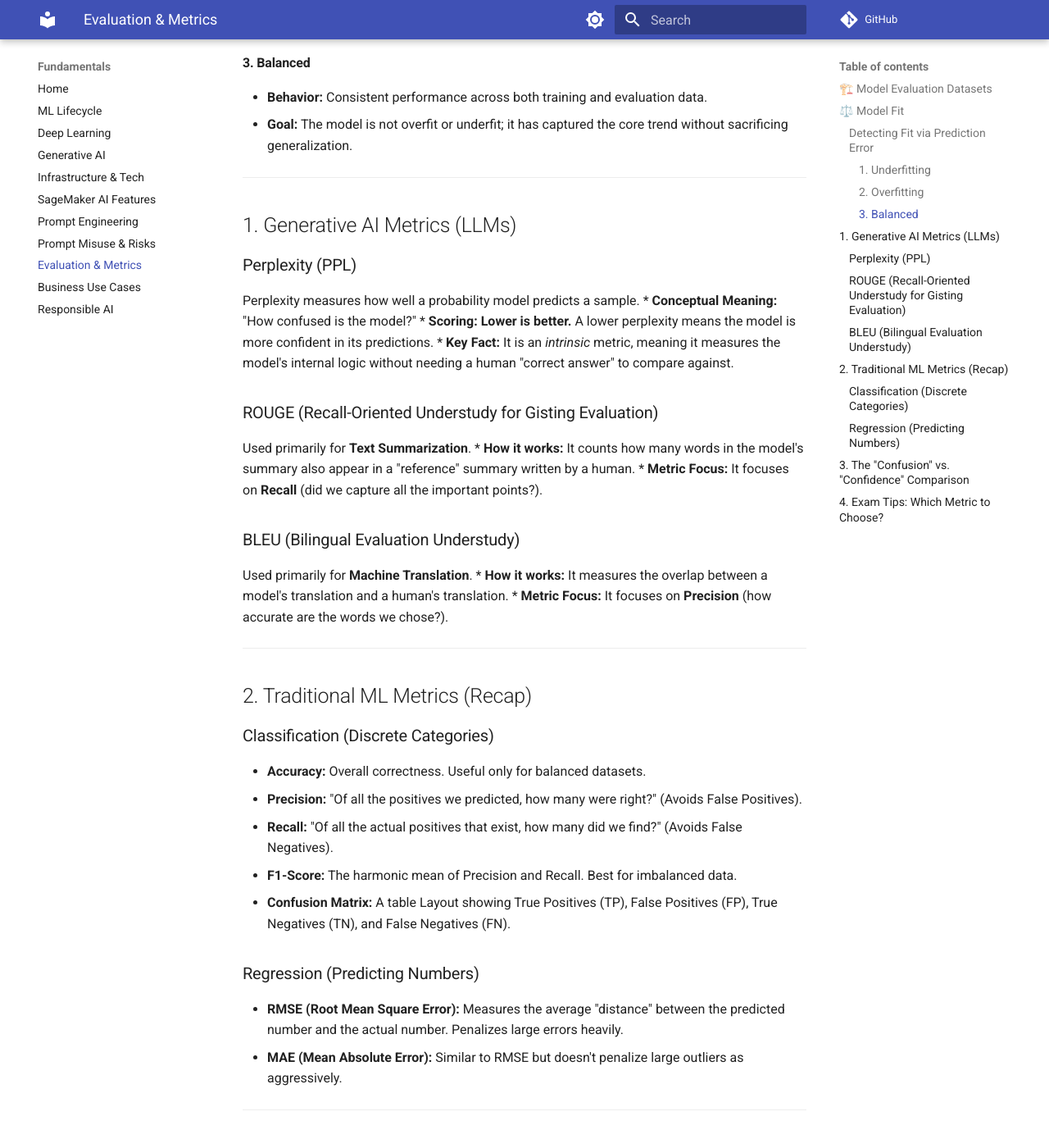
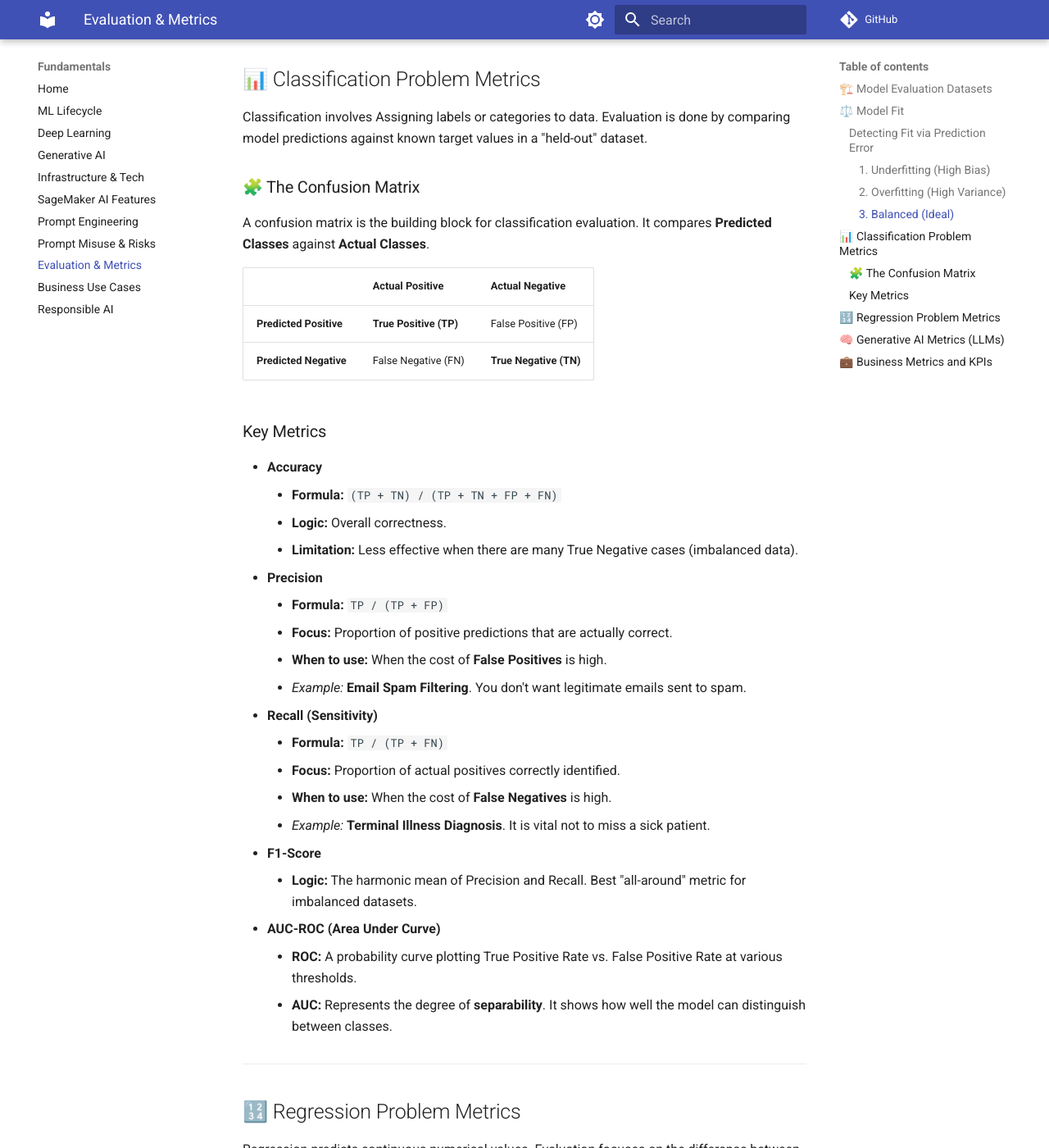
Before and after one commit to kvcenation5/aws-ai-practitioner-exam, an MkDocs documentation site: the page built from docs/07-model-evaluation-and-metrics.md, in a window 1280 px wide and 1400 px high, scrolled down 2191 px. Shown: the whole window at 82% size. Built offline with MkDocs 1.6.1 and Material for MkDocs 9.7.7, drawn with Linux system fonts in a browser that asks for light colours; comment, search, counter and statistics services are not loaded; some of the changed text lies outside the part shown.

Commit message:
Comprehensive update to Model Evaluation, Metrics, and Bias/Variance visualization

```diff
--- a/docs/07-model-evaluation-and-metrics.md
+++ b/docs/07-model-evaluation-and-metrics.md
@@ -28,74 +28,82 @@
 ### Detecting Fit via Prediction Error
 You can determine the state of your model by comparing the **prediction error** on the **training data** versus the **evaluation data**.
 
-#### 1. Underfitting
+#### 1. Underfitting (High Bias)
 *   **Behavior:** Performs poorly on the **training data**.
-*   **Cause:** The model is too simple (the input features are not expressive enough) to capture the relationship between inputs (X) and target values (Y).
-*   **Visual:** The model remains far from the data points even in training.
+*   **Cause:** The model is too simple (the input features are not expressive enough).
 
-#### 2. Overfitting
+#### 2. Overfitting (High Variance)
 *   **Behavior:** Performs well on **training data** but poorly on **evaluation data**.
-*   **Cause:** The model has "memorized" the specific training examples and noise rather than learning the general underlying patterns. It is unable to **generalize** to unseen examples.
-*   **Visual:** The model zig-zags to hit every training point perfectly, missing the overall trend.
+*   **Cause:** The model has "memorized" the training noise rather than learning general patterns.
 
-#### 3. Balanced
-*   **Behavior:** Consistent performance across both training and evaluation data.
-*   **Goal:** The model is not overfit or underfit; it has captured the core trend without sacrificing generalization.
+#### 3. Balanced (Ideal)
+*   **Goal:** Low bias and low variance. Consistency across both training and evaluation data.
 
 ---
 
-## 1. Generative AI Metrics (LLMs)
+## 📊 Classification Problem Metrics
 
-### Perplexity (PPL)
-Perplexity measures how well a probability model predicts a sample.
-*   **Conceptual Meaning:** "How confused is the model?"
-*   **Scoring:** **Lower is better.** A lower perplexity means the model is more confident in its predictions.
-*   **Key Fact:** It is an *intrinsic* metric, meaning it measures the model's internal logic without needing a human "correct answer" to compare against.
+Classification involves Assigning labels or categories to data. Evaluation is done by comparing model predictions against known target values in a "held-out" dataset.
 
-### ROUGE (Recall-Oriented Understudy for Gisting Evaluation)
-Used primarily for **Text Summarization**.
-*   **How it works:** It counts how many words in the model's summary also appear in a "reference" summary written by a human.
-*   **Metric Focus:** It focuses on **Recall** (did we capture all the important points?).
+### 🧩 The Confusion Matrix
+A confusion matrix is the building block for classification evaluation. It compares **Predicted Classes** against **Actual Classes**.
 
-### BLEU (Bilingual Evaluation Understudy)
-Used primarily for **Machine Translation**.
-*   **How it works:** It measures the overlap between a model's translation and a human's translation.
-*   **Metric Focus:** It focuses on **Precision** (how accurate are the words we chose?).
+| | Actual Positive | Actual Negative |
+| :--- | :--- | :--- |
+| **Predicted Positive** | **True Positive (TP)** | False Positive (FP) |
+| **Predicted Negative** | False Negative (FN) | **True Negative (TN)** |
+
+### Key Metrics
+*   **Accuracy**
+    *   **Formula:** `(TP + TN) / (TP + TN + FP + FN)`
+    *   **Logic:** Overall correctness.
+    *   **Limitation:** Less effective when there are many True Negative cases (imbalanced data).
+*   **Precision**
+    *   **Formula:** `TP / (TP + FP)`
+    *   **Focus:** Proportion of positive predictions that are actually correct.
+    *   **When to use:** When the cost of **False Positives** is high.
+    *   *Example:* **Email Spam Filtering**. You don't want legitimate emails sent to spam.
+*   **Recall (Sensitivity)**
+    *   **Formula:** `TP / (TP + FN)`
+    *   **Focus:** Proportion of actual positives correctly identified.
+    *   **When to use:** When the cost of **False Negatives** is high.
+    *   *Example:* **Terminal Illness Diagnosis**. It is vital not to miss a sick patient.
+*   **F1-Score**
+    *   **Logic:** The harmonic mean of Precision and Recall. Best "all-around" metric for imbalanced datasets.
+*   **AUC-ROC (Area Under Curve)**
+    *   **ROC:** A probability curve plotting True Positive Rate vs. False Positive Rate at various thresholds.
+    *   **AUC:** Represents the degree of **separability**. It shows how well the model can distinguish between classes.
 
 ---
 
-## 2. Traditional ML Metrics (Recap)
+## 🔢 Regression Problem Metrics
 
-### Classification (Discrete Categories)
-*   **Accuracy:** Overall correctness. Useful only for balanced datasets.
-*   **Precision:** "Of all the positives we predicted, how many were right?" (Avoids False Positives).
-*   **Recall:** "Of all the actual positives that exist, how many did we find?" (Avoids False Negatives).
-*   **F1-Score:** The harmonic mean of Precision and Recall. Best for imbalanced data.
-*   **Confusion Matrix:** A table Layout showing True Positives (TP), False Positives (FP), True Negatives (TN), and False Negatives (FN).
+Regression predicts continuous numerical values. Evaluation focuses on the difference between the prediction and the actual outcome.
 
-### Regression (Predicting Numbers)
-*   **RMSE (Root Mean Square Error):** Measures the average "distance" between the predicted number and the actual number. Penalizes large errors heavily.
-*   **MAE (Mean Absolute Error):** Similar to RMSE but doesn't penalize large outliers as aggressively.
+*   **Mean Squared Error (MSE)**
+    *   **Calculation:** Sum up the squares of the differences between predicted and actual values.
+    *   **Goal:** The **smaller the MSE**, the better the predictive accuracy.
+*   **R-Squared (R²)**
+    *   **Logic:** Explains the fraction of variance accounted for by the model (scored 0 to 1).
+    *   **Goal:** A value close to 1 indicates the model explains most of the data's variance.
 
 ---
 
-## 3. The "Confusion" vs. "Confidence" Comparison
+## 🧠 Generative AI Metrics (LLMs)
 
-| Goal | Metric | Logic |
-| :--- | :--- | :--- |
-| **Measure Uncertainty** | **Perplexity** | How many options did the model struggle to choose between? |
-| **Measure Text Quality**| **ROUGE / BLEU** | How close is the output to a "perfect" human example? |
-| **Measure Factual Accuracy** | **Logprobs** | What was the mathematical probability (0-1) of the chosen word? |
+*   **Perplexity (PPL):** Measures "How confused is the model?" **Lower is better.**
+*   **ROUGE:** Used for **Summarization**. Focuses on Recall.
+*   **BLEU:** Used for **Translation**. Focuses on Precision.
 
 ---
 
-## 4. Exam Tips: Which Metric to Choose?
+## 💼 Business Metrics and KPIs
 
-*   **Summarization/Captions?** Choose **ROUGE**.
-*   **Translation?** Choose **BLEU**.
-*   **Model "Guts"/Confidence?** Choose **Perplexity** or **Logprobs**.
-*   **Cancer detection or Medical?** Choose **Recall** (You cannot afford to miss a positive).
-*   **Email Spam filtering?** Choose **Precision** (You cannot afford to accidentally block a real email).
+Model performance must align with business goals established in the **Business Goal Identification** phase.
+
+*   **KPI Alignment:** Link numerical metrics (Precision/Recall) to business results like increasing sales or cutting costs.
+*   **Cost Functions:** Specify the economic impact of correct predictions vs. errors.
+*   **A/B Testing & Canary Deployments:** Experiment with multiple variants of a model to determine which best achieves business goals in production.
 
 ---
 *Last Updated: Jan 2026*
```
Also changed, not shown: docs/index.md (+6 -22 lines), docs/assets/bias-variance-bullseye.png (added), docs/assets/bias-variance-fit-comparison.png (added).
